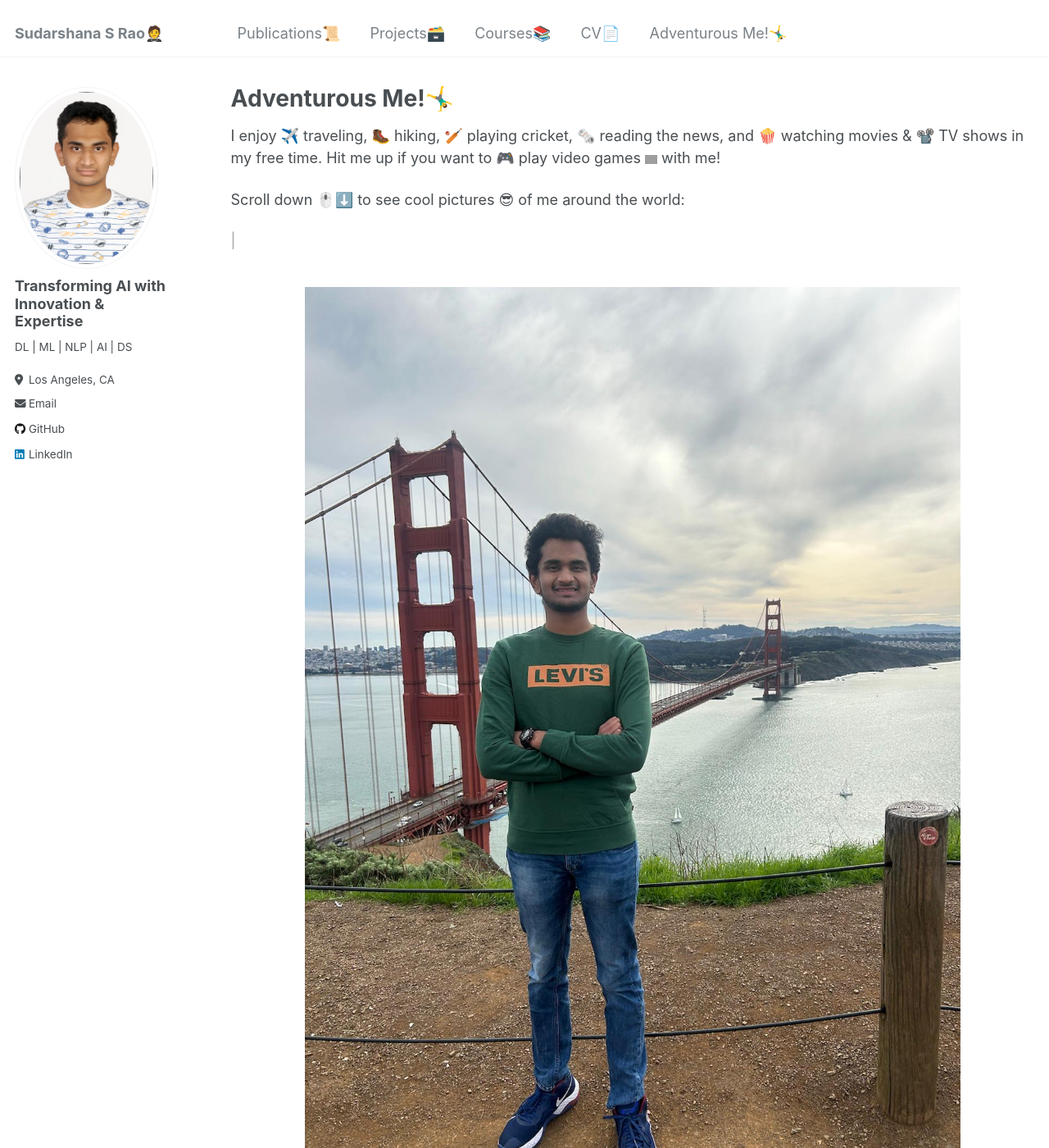
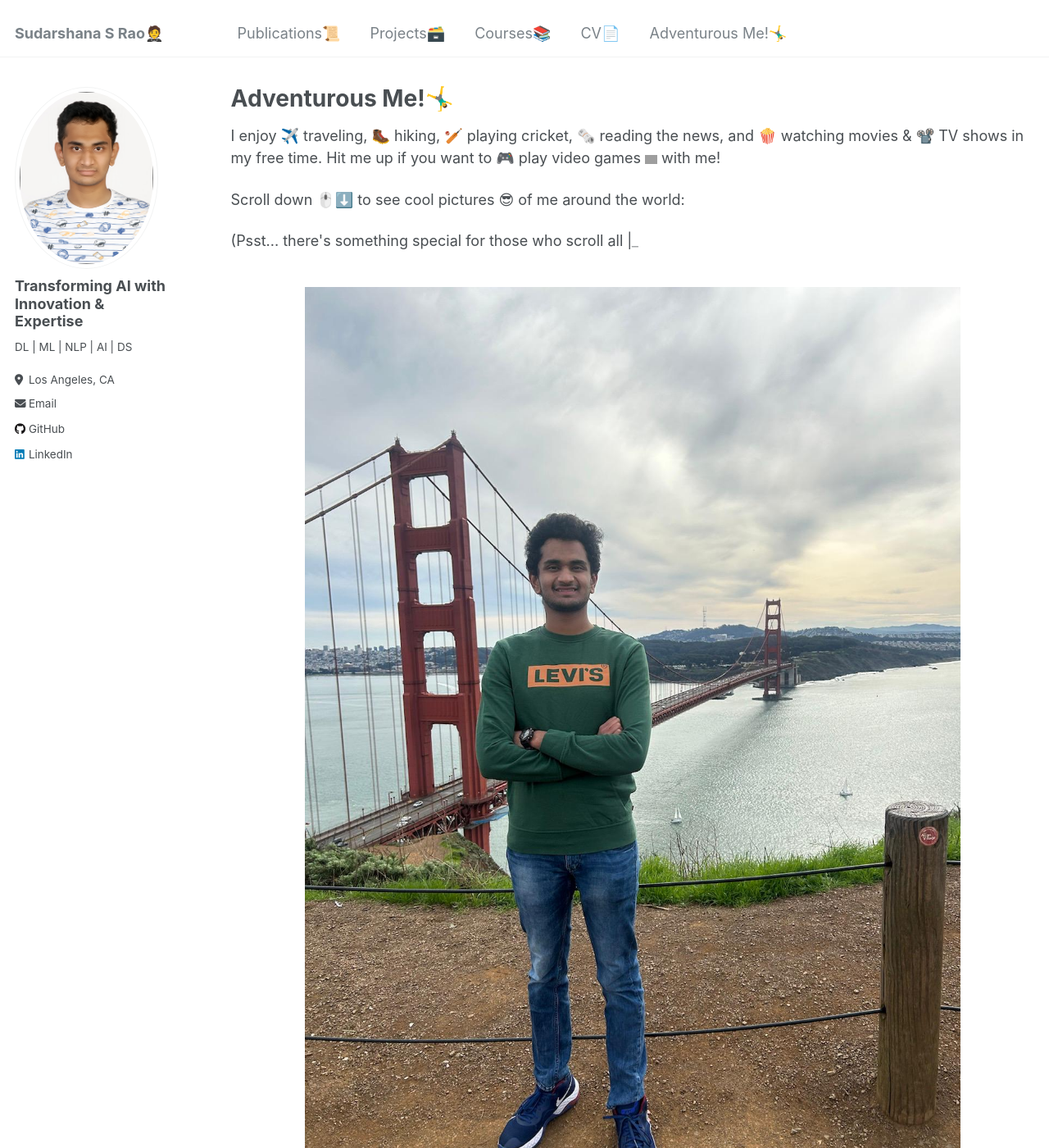
Before and after one commit to SudarshanaSRao/SudarshanaSRao.github.io, a Jekyll site: the page built from _pages/personal.md, in a window 1280 px wide and 1400 px high. Shown: the whole window at 82% size. Built offline with Jekyll 4.4.1, drawn with Linux system fonts in a browser that asks for light colours; some of the changed lines change nothing that is shown; grey boxes are pictures that could not be loaded.

Commit message:
Update personal.md

```diff
--- a/_pages/personal.md
+++ b/_pages/personal.md
@@ -14,51 +14,33 @@
 Scroll down 🖱️⬇️ to see cool pictures 😎 of me around the world:
 <script src="https://cdn.jsdelivr.net/npm/typed.js@2.0.12"></script>
 <style>
-  .cursor {
-    display: inline-block;
-    position: relative;
-    animation: flip 0.5s forwards; /* Adjust duration and timing as needed */
+.cursor {
+  display: inline-block;
+  animation: blink 0.7s infinite;
+  position: relative;
+}
+@keyframes blink {
+  0%, 100% {
+    opacity: 1;
   }
-  @keyframes flip {
-    0% {
-      transform: perspective(400px) rotateY(0deg);
-    }
-    100% {
-      transform: perspective(400px) rotateY(180deg);
-    }
+  50% {
+    opacity: 0;
   }
-  .blink {
-    animation: blink 0.7s infinite;
-  }
-  @keyframes blink {
-    0%, 100% {
-      opacity: 1;
-    }
-    50% {
-      opacity: 0;
-    }
-  }
+}
 </style>
-<span id="typed-text"></span><span id="cursor" class="cursor blink">|</span>
+<span id="typed-text"></span><span class="cursor">_</span>
 <div class="social-links mt-3 text-center" style="font-size: xx-large"></div>
 <script>
-  document.addEventListener("DOMContentLoaded", function() {
-    var typed = new Typed('#typed-text', {
-      strings: ["(Psst... there's something special for those who scroll all the way to the end 😉)"],
-      typeSpeed: 70,
-      backSpeed: 70,
-      backDelay: 1000,
-      startDelay: 400,
-      loop: true,
-      onComplete: function(self) {
-        var cursor = document.getElementById('cursor');
-        cursor.classList.add('flip'); // Add flip class after typing completes
-        setTimeout(function() {
-          cursor.classList.remove('flip'); // Remove flip class after flip animation completes
-        }, 500); // Adjust timing as needed based on flip animation duration
-      }
-    });
+document.addEventListener("DOMContentLoaded", function() {
+  var typed = new Typed('#typed-text', {
+    strings: ["(Psst... there's something special for those who scroll all the way to the end 😉)"],
+    typeSpeed: 70,
+    backSpeed: 70,
+    backDelay: 1000,
+    startDelay: 400,
+    loop: true
   });
+});
 </script>
 
 <div class="container">
```
